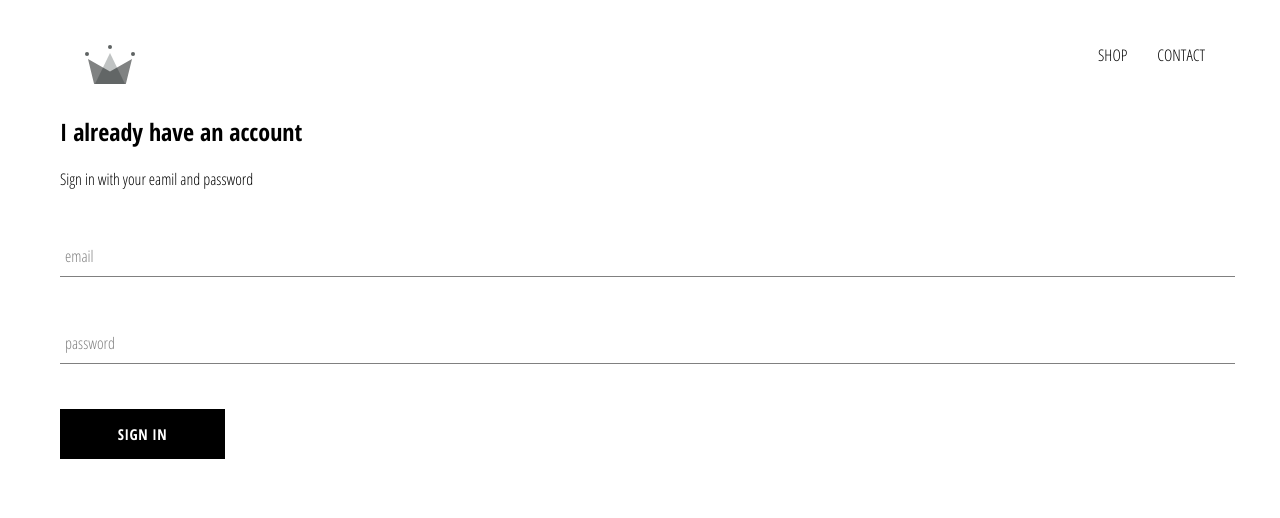
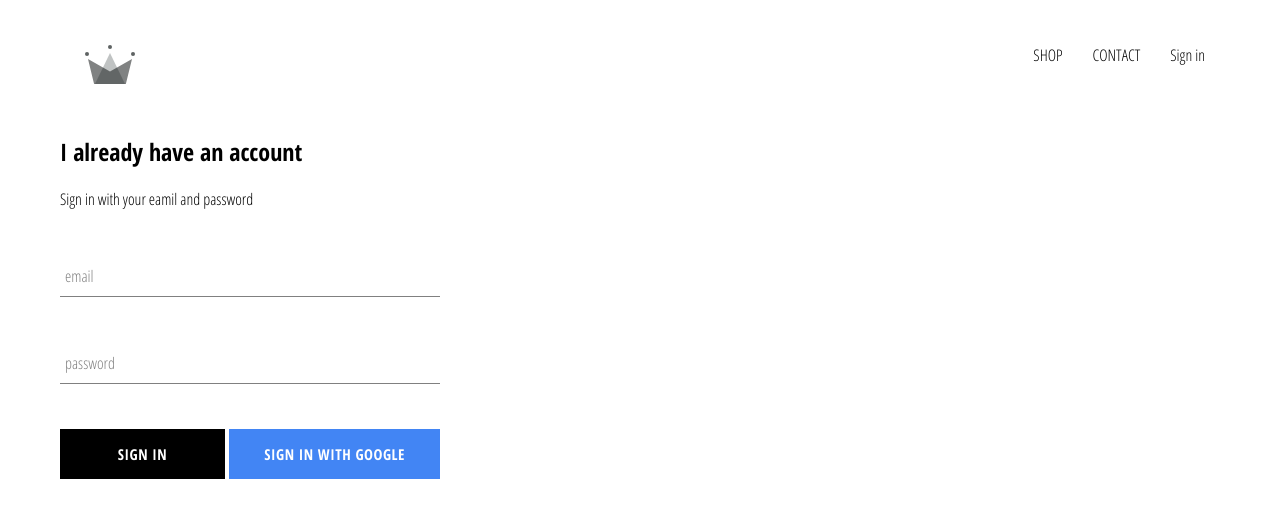
Before and after one commit to tomsycz/crwn-clothing-app, a React (Create React App) app: page /signin in a window 1280 px wide. Shown: the top 518 px of the page. Built offline with nearby package versions, Linux system fonts and the light colour scheme; no server answers.

Commit message:
integrated firebase into project

```diff
--- a/src/App.css
+++ b/src/App.css
@@ -7,3 +7,7 @@
   text-decoration: none;
   color: black;
 }
+
+* {
+  box-sizing: border-box;
+}
--- a/src/App.js
+++ b/src/App.js
@@ -1,6 +1,7 @@
 import "./App.css";
 import React from "react";
 import { Route, Switch } from "react-router-dom";
+import { auth } from "./firebase/firebase.utils";
 
 import HomePage from "./pages/homepage/homepage.component";
 import ShopPage from "./pages/shop/shop.component";
@@ -8,10 +9,30 @@
 
 import Header from "./components/header/header.component";
 
-function App() {
+class App extends React.Component {
+  constructor(props) {
+    super(props);
+    this.state = {
+      currentUser: null,
+    };
+  }
+
+  unsubscribeFromAuth = null;
+
+  componentDidMount() {
+    this.unsubscribeFromAuth = auth.onAuthStateChanged(user => {
+      this.setState({ currentUser: user });
+      console.log(user);
+    });
+  }
+  componentWillUnmount() {
+    this.unsubscribeFromAuth();
+  }
+
+  render() {
     return (
       <div>
-      <Header />
+        <Header currentUser={this.state.currentUser} />
         <Switch>
           <Route exact path="/" component={HomePage} />
           <Route exact path="/shop" component={ShopPage} />
@@ -20,5 +41,6 @@
       </div>
     );
   }
+}
 
 export default App;
--- a/src/components/custom-button/custom-buttom.component.jsx
+++ b/src/components/custom-button/custom-buttom.component.jsx
@@ -1,8 +1,11 @@
 import React from "react";
 import "./custom-button.styles.scss";
 
-const CustomButton = ({ children, ...otherProps }) => (
-  <button className="custom-button" {...otherProps}>
+const CustomButton = ({ children, isGoogleSignIn, ...otherProps }) => (
+  <button
+    className={`${isGoogleSignIn ? "google-sign-in" : ""} custom-button`}
+    {...otherProps}
+  >
     {children}
   </button>
 );
--- a/src/components/custom-button/custom-button.styles.scss
+++ b/src/components/custom-button/custom-button.styles.scss
@@ -22,4 +22,12 @@
   &:active {
     outline: none;
   }
+  &.google-sign-in {
+    background-color: #4285f4;
+    color: white;
+    &:hover {
+      background-color: #357ae8;
+      border: none;
+    }
+  }
 }
--- a/src/components/header/header.component.jsx
+++ b/src/components/header/header.component.jsx
@@ -1,11 +1,13 @@
 import React from "react";
 import { Link } from "react-router-dom";
+
+import { auth } from "../../firebase/firebase.utils";
 
 import { ReactComponent as Logo } from "../../assets/crown.svg";
 
 import "./header.styles.scss";
 
-const Header = () => (
+const Header = ({ currentUser }) => (
   <div className="header">
     <Link className="logo-container" to="/">
       <Logo className="logo" />
@@ -17,6 +19,15 @@
       <Link className="option" to="/contact">
         CONTACT
       </Link>
+      {currentUser ? (
+        <div className="option" onClick={() => auth.signOut()}>
+          Sign Out
+        </div>
+      ) : (
+        <Link className="option" to="/signin">
+          Sign in
+        </Link>
+      )}
     </div>
   </div>
 );
--- a/src/components/header/header.styles.scss
+++ b/src/components/header/header.styles.scss
@@ -20,7 +20,7 @@
 
     .option {
       padding: 10px 15px;
-
+      cursor: pointer;
     }
   }
 }
--- a/src/components/sign-in/sign-in.component.jsx
+++ b/src/components/sign-in/sign-in.component.jsx
@@ -1,6 +1,10 @@
 import React, { Component } from "react";
 import FormInput from "./../form-input/from-input.component";
 import CustomButtom from "./../custom-button/custom-buttom.component";
+import "./sign-in.styles.scss";
+
+import { signInWithGoogle } from "../../firebase/firebase.utils";
+
 class SignIn extends Component {
   constructor(props) {
     super(props);
@@ -39,7 +43,13 @@
             label="password"
             handleChange={this.handleChange}
           />
-          <CustomButtom type="submit"> Sign In </CustomButtom>
+          <div className="buttons">
+            <CustomButtom type="submit"> Sign In </CustomButtom>
+            <CustomButtom onClick={signInWithGoogle} isGoogleSignIn>
+              {" "}
+              Sign In With google
+            </CustomButtom>
+          </div>
         </form>
       </div>
     );
--- a/src/components/sign-in/sign-in.styles.scss
+++ b/src/components/sign-in/sign-in.styles.scss
@@ -1,8 +1,12 @@
 .sign-in {
-  width: 30vw;
+  width: 380px;
   display: flex;
   flex-direction: column;
   .title {
     margin: 10px 0;
   }
+  .buttons {
+    display: flex;
+    justify-content: space-between;
+  }
 }
--- /dev/null
+++ b/src/firebase/firebase.utils.js
@@ -0,0 +1,24 @@
+import firebase from "firebase/app";
+import "firebase/firestore";
+import "firebase/auth";
+
+var config = {
+  apiKey: "AIzaSyDu9eMkja9fCZrVM-2-FlHpp820pxI4C6Y",
+  authDomain: "crwn-db-1ed6e.firebaseapp.com",
+  projectId: "crwn-db-1ed6e",
+  storageBucket: "crwn-db-1ed6e.appspot.com",
+  messagingSenderId: "927347222265",
+  appId: "1:927347222265:web:6a2e5f0916f662db7e6428",
+  measurementId: "G-8K8E8RYT7L",
+};
+
+firebase.initializeApp(config);
+
+export const auth = firebase.auth();
+export const firestore = firebase.firestore();
+const provider = new firebase.auth.GoogleAuthProvider();
+provider.setCustomParameters({ prompt: "select_account" });
+
+export const signInWithGoogle = () => auth.signInWithPopup(provider);
+
+export default firebase;
```
Lines whose indentation alone changed are shown as unchanged.
